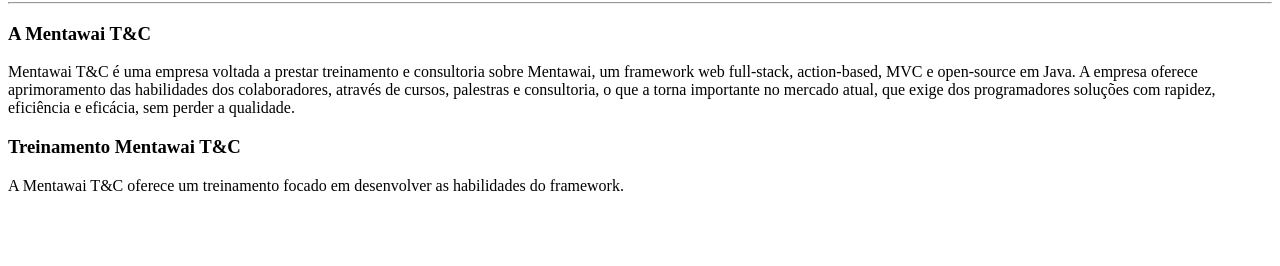
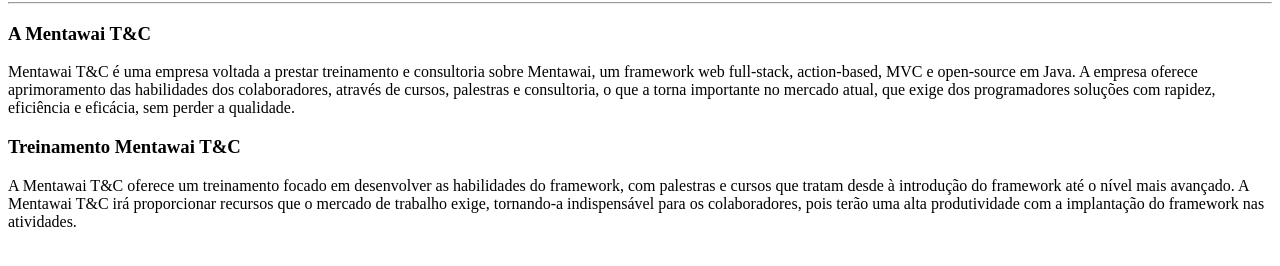
Before and after one commit to ifal-riolargo/equipe16, a plain HTML site: page index.html in a window 1280 px wide. Shown: the part 78-344 px from the top of the page. Drawn offline with Linux system fonts and the light colour scheme.

Commit message:
acrescentei dados na tarefa 2, terminando-a.

```diff
--- a/index.html
+++ b/index.html
@@ -8,18 +8,25 @@
 
     <body>
       <h1>Mentawai T&C</h1>
+
       <hr>
+
       <h3>A Mentawai T&C</h3>
+
       <p> Mentawai T&C é uma empresa voltada a prestar treinamento e consultoria
           sobre Mentawai, um  framework web full-stack, action-based, MVC e open-source em Java.
             A empresa oferece aprimoramento das habilidades dos colaboradores, através de cursos,
             palestras e consultoria, o que a torna importante no mercado atual, que exige dos
             programadores soluções com rapidez, eficiência e eficácia, sem perder a qualidade.
       </p>
+
       <h3> Treinamento Mentawai T&C</h3>
 
       <p>
-          A Mentawai T&C oferece um treinamento focado em desenvolver as habilidades do framework.
+          A Mentawai T&C oferece um treinamento focado em desenvolver as habilidades do framework,
+          com palestras e cursos que tratam desde à introdução do framework até o nível mais avançado.
+          A Mentawai T&C irá proporcionar recursos que o mercado de trabalho exige, tornando-a indispensável
+          para os colaboradores, pois terão uma alta produtividade com a implantação do framework nas atividades.
       </p>
     </body>
 </html>
```
